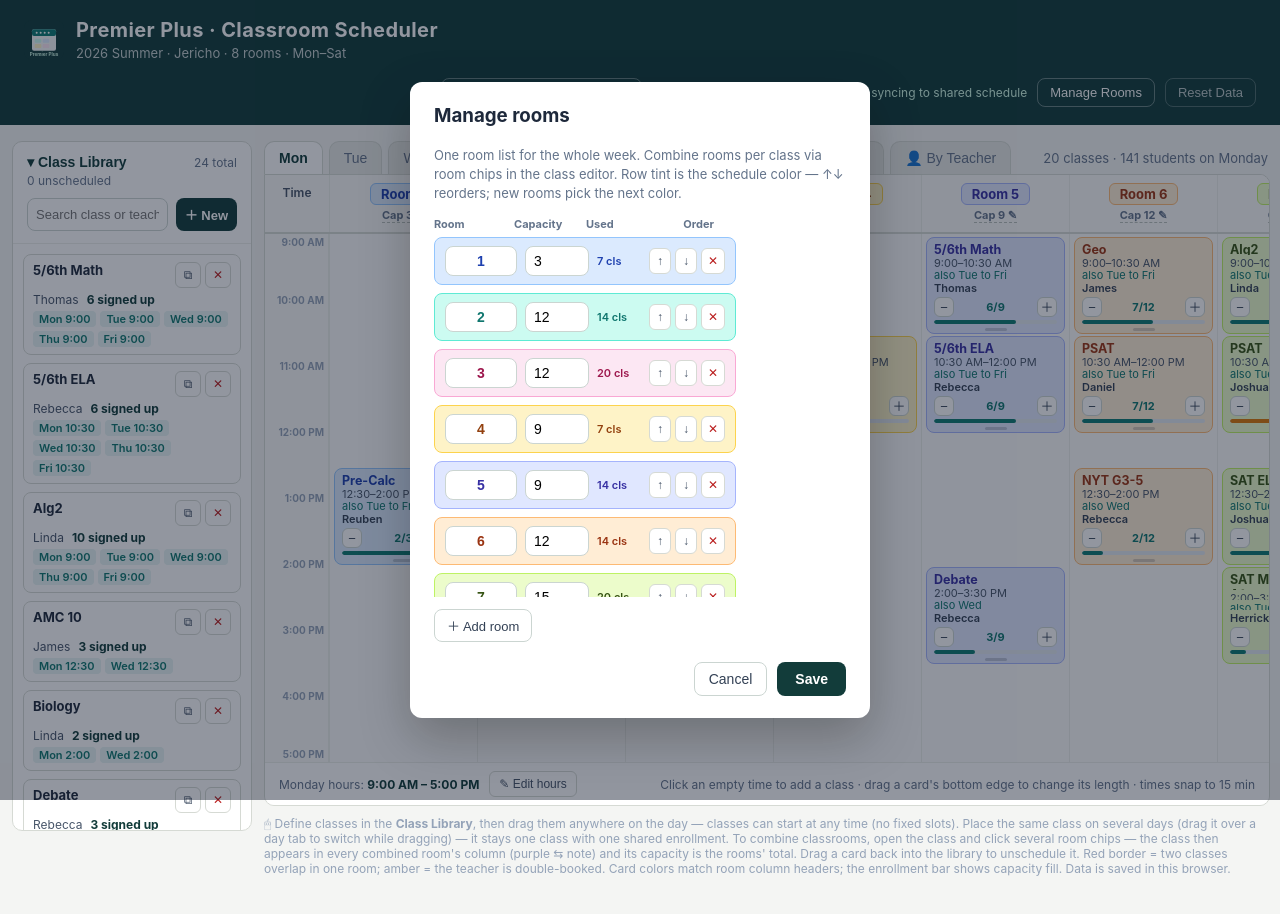
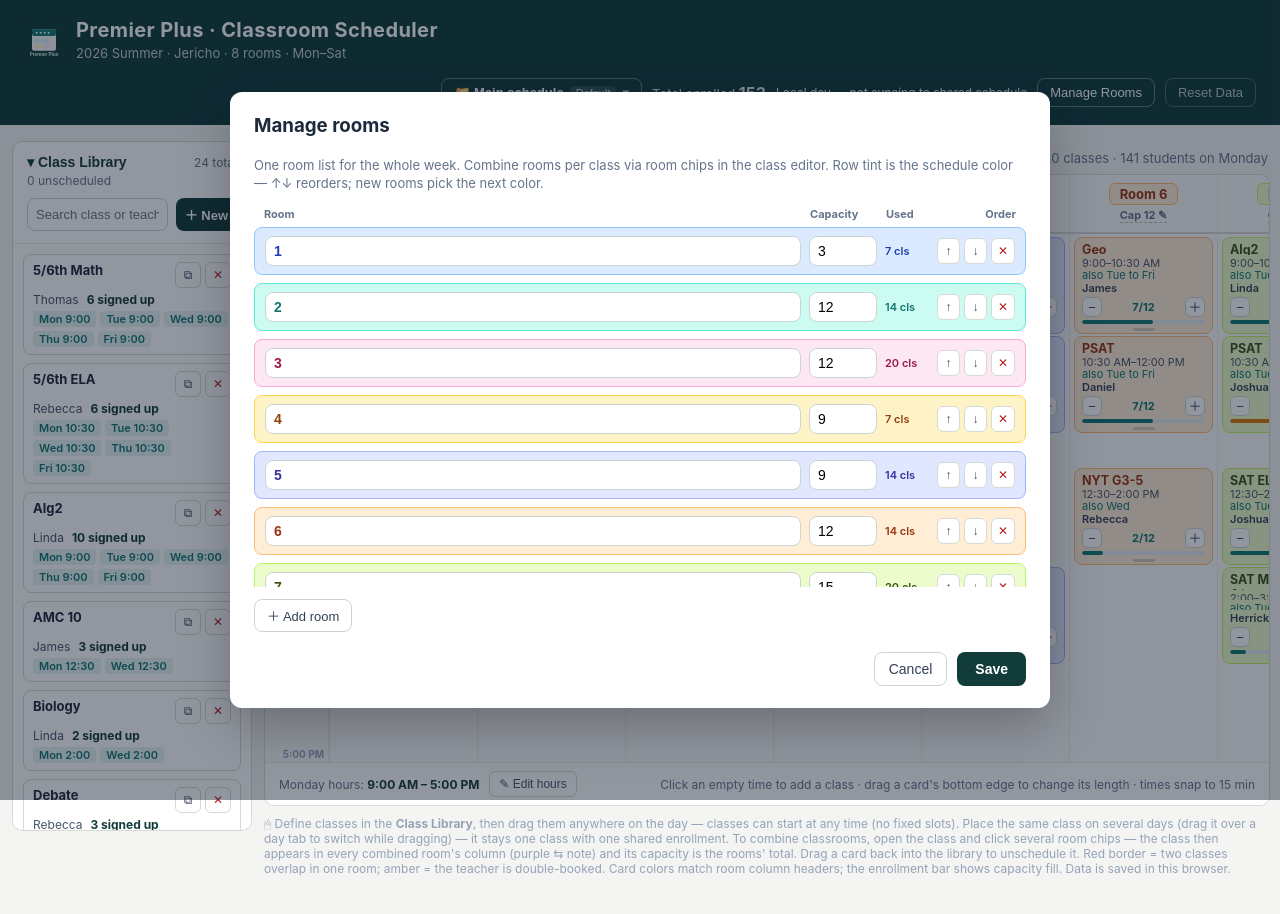
Before and after one commit to yuyanx/classroom-scheduler, a React (Vite) app: page / in a window 1280 px wide. Both pictures are taken after a click on the button "Manage Rooms". Shown: the top 914 px of the page. Built offline with nearby package versions, Linux system fonts and the light colour scheme.

Commit message:
revert: restore Manage rooms layout before narrow room input
Undo the compact fixed-width room field; keep tinted rows from 1ce14f2.

```diff
--- a/src/App.jsx
+++ b/src/App.jsx
@@ -4147,16 +4147,15 @@ function RoomModal({ rooms, placements, onSave, onClose }) {
   };
 
   const rowInput = { ...inputStyle, padding: "6px 8px", background: "#fff" };
-  const roomRowGrid = "72px 64px 44px 76px";
 
   return (
-    <Overlay onClose={onClose}>
+    <Overlay onClose={onClose} wide>
       <h3 style={{ marginTop: 0 }}>Manage rooms</h3>
       <p style={{ fontSize: 13, color: "#64748b", margin: "0 0 14px", lineHeight: 1.45 }}>
         One room list for the whole week. Combine rooms per class via room chips in the class editor.
         Row tint is the schedule color — ↑↓ reorders; new rooms pick the next color.
       </p>
-      <div style={{ display: "grid", gridTemplateColumns: roomRowGrid, gap: 8, alignItems: "center", marginBottom: 6, fontSize: 11, color: "#64748b", fontWeight: 700 }}>
+      <div style={{ display: "grid", gridTemplateColumns: "1fr 68px 44px 78px", gap: 8, alignItems: "center", marginBottom: 6, padding: "0 10px", fontSize: 11, color: "#64748b", fontWeight: 700 }}>
         <span>Room</span>
         <span>Capacity</span>
         <span>Used</span>
@@ -4170,21 +4169,19 @@ function RoomModal({ rooms, placements, onSave, onClose }) {
               key={i}
               style={{
                 display: "grid",
-                gridTemplateColumns: roomRowGrid,
+                gridTemplateColumns: "1fr 68px 44px 78px",
                 gap: 8,
                 alignItems: "center",
                 padding: "8px 10px",
                 borderRadius: 8,
                 background: c.bg,
                 border: `1px solid ${c.border}`,
-                width: "fit-content",
-                maxWidth: "100%",
               }}
             >
               <input
-                style={{ ...rowInput, width: 72, boxSizing: "border-box", color: c.text, fontWeight: 600, textAlign: "center" }}
+                style={{ ...rowInput, color: c.text, fontWeight: 600 }}
                 value={r.name}
-                placeholder="#"
+                placeholder="Room name"
                 onChange={(e) => patch(i, { name: e.target.value })}
               />
               <input
```
Also changed, not shown: app.js.
